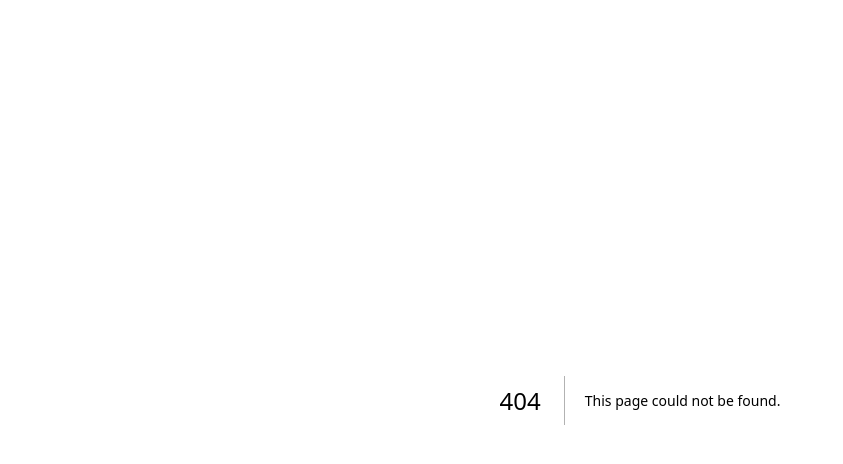
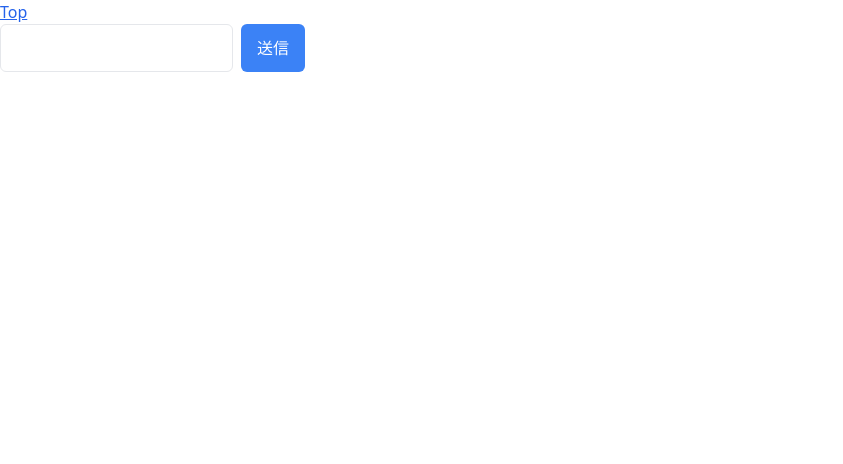
Before and after one commit to KoheiNishino/react19-playground, a Next.js app: page /useFormStatus in a window 1280 px wide. Before the commit this address had no page. Shown: the top 464 px of the page, without its empty margins (0-843 px from the left). Built offline with nearby package versions, Linux system fonts and the light colour scheme.

Commit message:
✨ useFormStatus

```diff
--- /dev/null
+++ b/src/app/useFormStatus/page.tsx
@@ -0,0 +1,54 @@
+'use client'
+
+import Link from 'next/link'
+import { useFormStatus } from 'react-dom'
+import { cn } from '../util/cn'
+import { sleep } from '../util/sleep'
+
+async function action(formData: FormData) {
+  const name = formData.get('name')
+  await sleep(1000)
+  // eslint-disable-next-line no-console
+  console.log('submitted:', name)
+}
+
+function SubmitButton() {
+  const { pending } = useFormStatus()
+  return (
+    <button
+      type="submit"
+      disabled={pending}
+      className={cn(
+        'h-12 w-16 rounded-md font-medium',
+        'bg-blue-500 text-white',
+        'hover:bg-blue-600',
+        'focus:outline-none focus:ring-2 focus:ring-blue-500',
+        'disabled:bg-gray-100 disabled:text-gray-500',
+        'disabled:cursor-not-allowed disabled:border-gray-200',
+      )}
+    >
+      送信
+    </button>
+  )
+}
+
+export default function Page() {
+  return (
+    <main>
+      <Link className={cn('text-blue-600 underline hover:text-blue-800')} href="/">
+        Top
+      </Link>
+      <form action={action} className={cn('flex gap-2')}>
+        <input
+          className={cn(
+            'h-12 rounded-md border',
+            'focus:outline-none focus:ring-2 focus:ring-blue-500',
+          )}
+          type="text"
+          name="name"
+        />
+        <SubmitButton />
+      </form>
+    </main>
+  )
+}
```
